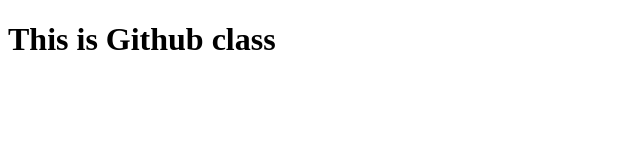
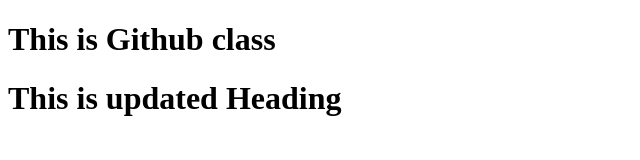
Before and after one commit to Naitamrahul/batch4-web, a plain HTML site: page index.html in a window 1280 px wide. Shown: the whole page, without its empty margins (0-640 px from the left). Drawn offline with Linux system fonts and the light colour scheme.

Commit message:
add heading in index file

```diff
--- a/index.html
+++ b/index.html
@@ -8,5 +8,7 @@
 <body>
 
     <h1>This is Github class</h1>
+
+    <h1>This is updated Heading</h1>
 </body>
 </html>
```
